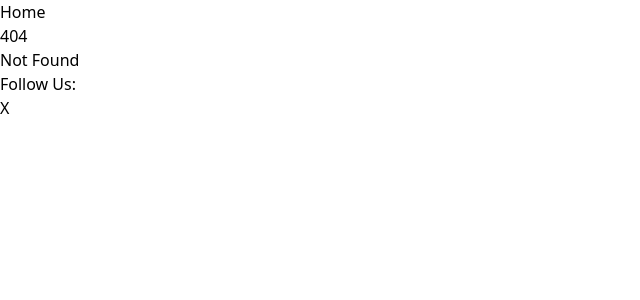
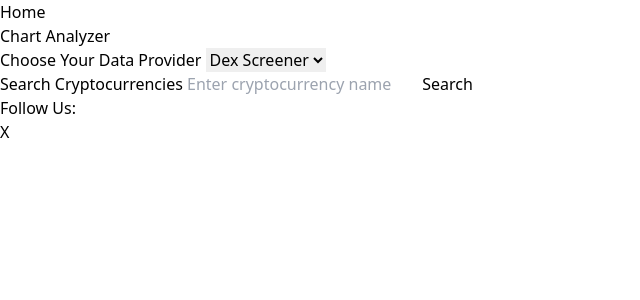
Before and after one commit to yeatersink/Blind-Bit-Boyz, a SvelteKit app: page /chart-analyzer in a window 1280 px wide. Before the commit this address had no page. Shown: the top 300 px of the page, without its empty margins (0-640 px from the left). Built offline with nearby package versions, Linux system fonts and the light colour scheme.

Commit message:
Added Chart Analyzer.
Added Branch for Chart Analyzer.

```diff
--- /dev/null
+++ b/src/routes/chart-analyzer/+page.svelte
@@ -0,0 +1,40 @@
+<script>
+    import { onMount } from 'svelte';
+    let query = '';
+    let results = [];
+
+    async function searchCryptocurrencies() {
+        const response = await fetch(`https://api.dexscreener.io/latest/dex/search/?q=${query}`);
+        const data = await response.json();
+        results = data.pairs;
+    }
+</script>
+
+
+<svelte:head>
+<title>Welcome to the Chart Analyzer.</title>
+</svelte:head>
+
+<h1> Chart Analyzer</h1>
+<form on:submit|preventDefault={searchCryptocurrencies}>
+    <label for="provider">Choose Your Data Provider</label>
+    <select id="provider">
+        <option value="dexscreener">Dex Screener</option>
+        <option disabled value="dextools">Dex Tools</option>
+        <option disabled value="coingecko">Coin Gecko</option>
+        <option disabled value="coinbase">Coin Base</option>
+    </select>
+    <br>
+    <label for="search">Search Cryptocurrencies</label>
+    <input id="search" type="text" bind:value={query} placeholder="Enter cryptocurrency name">
+    <button type="submit">Search</button>
+</form>
+
+{#if results.length > 0}
+	<h2>Results: {results.length}</h2>
+    <ul>
+        {#each results as result}
+            <li>{result.baseToken.name} ({result.baseToken.symbol}) {result.baseToken.address} / {result.quoteToken.name} ({result.quoteToken.symbol}) / {result.pairAddress} ${result.priceUsd}</li>
+        {/each}
+    </ul>
+{/if}
```
